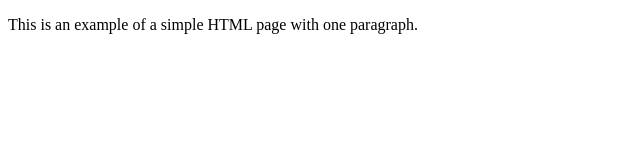
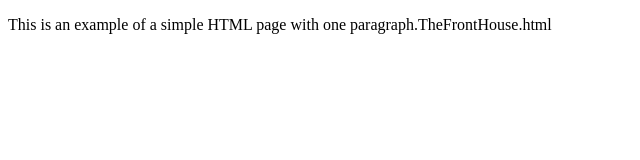
Before and after one commit to MursalinHabib/mursalinhabib.github.io, a plain HTML site: page TheFrontHouse.html in a window 1280 px wide. Shown: the whole page, without its empty margins (0-640 px from the left). Drawn offline with Linux system fonts and the light colour scheme.

Commit message:
Update TheFrontHouse.html

```diff
--- a/TheFrontHouse.html
+++ b/TheFrontHouse.html
@@ -4,6 +4,6 @@
         <title>Example</title>
     </head>
     <body>
-        <p>This is an example of a simple HTML page with one paragraph.</p>
+        <p>This is an example of a simple HTML page with one paragraph.TheFrontHouse.html</p>
     </body>
 </html>
```
